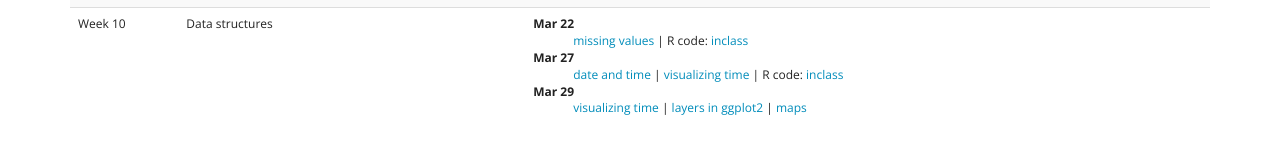
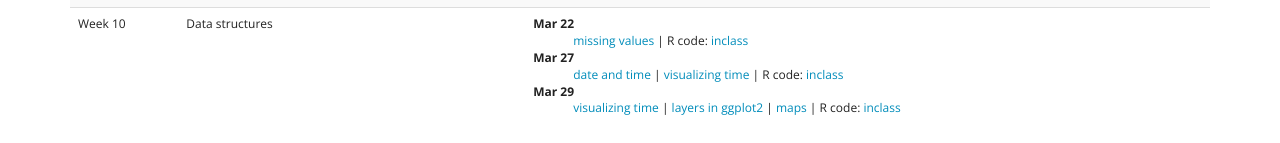
Before and after one commit to Stat480-at-ISU/Stat480-at-ISU.github.io-2019, a Jekyll site: the page built from schedule.html, in a window 1280 px wide. Shown: the part 937-1080 px from the top of the page. Built offline with Jekyll 4.4.1, drawn with Linux system fonts in a browser that asks for light colours.

Commit message:
link to code

```diff
--- a/schedule.html
+++ b/schedule.html
@@ -141,7 +141,7 @@ slides: <a href="../materials/02_reading-files/01_ascii.html" target=_blank>read
           <dd> <a href="../materials/04_data-structures/01_data-and-time.html" target=_blank>date and time</a> | <a href="../materials/04_data-structures/02_time-series.html" target=_blank>visualizing time</a> | R code: <a href="code/mar27-inclass.R">inclass</a>
           </dd>
 <dt>Mar 29</dt>
-          <dd>  <a href="../materials/04_data-structures/02_time-series.html" target=_blank>visualizing time</a> | <a href="../materials/04_data-structures/03_layers.html" target=_blank>layers in ggplot2</a> | <a href="../materials/04_data-structures/04_maps.html" target=_blank>maps</a>
+          <dd>  <a href="../materials/04_data-structures/02_time-series.html" target=_blank>visualizing time</a> | <a href="../materials/04_data-structures/03_layers.html" target=_blank>layers in ggplot2</a> | <a href="../materials/04_data-structures/04_maps.html" target=_blank>maps</a> | R code: <a href="code/mar29-inclass.R">inclass</a>
           </dd>
           </dl>
         </td>
```
